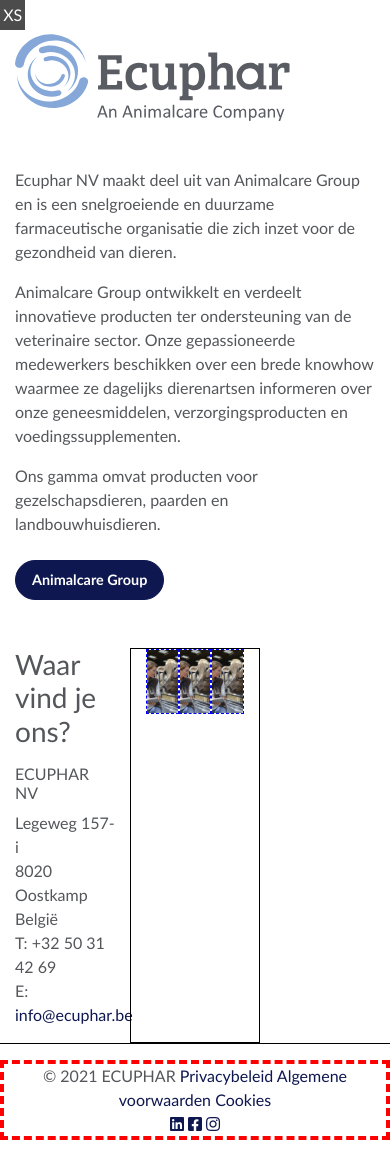
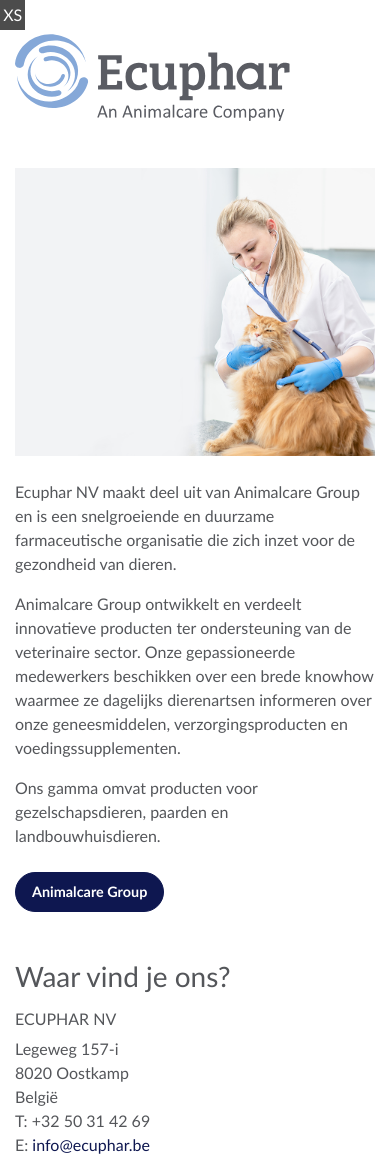
Before and after one commit to Xenophon81/ecuphar, a website built with Parcel: page index.html in a window 390 px wide. Shown: the top 1176 px of the page. Built offline with nearby package versions, Linux system fonts and the light colour scheme.

Commit message:
correcties gedaan

```diff
--- a/index.html
+++ b/index.html
@@ -16,6 +16,7 @@
     <div class="bg-image"></div>
 
     <div class="page">
+
         <header>
             <div class="container">
                 <div class="row">
@@ -28,7 +29,10 @@
 
         <main role="main" class="container pt-3">
             <div class="row">
-                <div class="col col-md-6">
+                <div class="col col-xl-6">
+
+                    <img src="./img/DA-met-kat-smaller.png" alt="" class="kat img-fluid mb-4">
+
                     <p>Ecuphar NV maakt deel uit van Animalcare Group en is een snelgroeiende en duurzame farmaceutische
                         organisatie
                         die zich inzet voor de gezondheid van dieren.
@@ -47,10 +51,11 @@
 
                     <a href="#" class="btn btn-primary btn-lg">Animalcare Group</a>
                 </div>
-            </div>
+            </div><!-- end of row -->
 
-            <div class="row mt-5   ">
-                <div class="col-4">
+            <div class="row mt-5">
+
+                <div class="col-12 col-lg-4">
                     <h3>Waar vind je ons?
                     </h3>
                     <p>
@@ -63,12 +68,12 @@
                     </p>
                 </div>
 
-                <div class="col-4 image-grid">
+                <div class="col-12 col-lg-8 image-grid">
                     <img src="./img/AdobeStock_65766503.jpeg" alt="cat" class="img-fluid">
                     <img src="./img/AdobeStock_65766503.jpeg" alt="cat" class="img-fluid">
                     <img src="./img/AdobeStock_65766503.jpeg" alt="cat" class="img-fluid">
                 </div>
-            </div>
+            </div><!-- end of row -->
         </main>
 
         <footer class="py-3">
@@ -76,14 +81,14 @@
                 <div class="row">
 
                     <div class="col d-flex flex-wrap parent">
-                        <div class="left">
+                        <div class="left address">
                             <span>© 2021 ECUPHAR</span>
                             <a href="#" data-toggle="modal" data-target="#staticBackdrop">Privacybeleid</a>
                             <a href="#">Algemene voorwaarden</a>
                             <a href="#">Cookies</a>
                         </div>
 
-                        <div class="right">
+                        <div class="right social">
                             <a href="https://www.linkedin.com">
                                 <i class="fab fa-linkedin"></i>
                             </a>
@@ -100,7 +105,7 @@
             </div>
         </footer>
 
-    </div>
+    </div><!-- end of .page -->
 
 
 
--- a/scss/index.scss
+++ b/scss/index.scss
@@ -41,6 +41,11 @@
 main{
     flex-grow: 1;
     //border: 10px solid green;
+
+    // .col p {
+    //     width: 80ch;
+    //     border: 1px solid green;
+    //     }
 }
 
 body{
@@ -75,34 +80,38 @@
     // flex-wrap:  nowrap;
     display: grid;
     grid-template-columns: repeat(3, 1fr);
-    //gap: 1rem;
-    border: 1px solid black;
+    gap: 1rem;
+    padding: 1rem 0;
+    //border: 1px solid black;
 
     & > img{
         aspect-ratio: 1 / 2;
         height: auto;
         display: block;
-        border: 1px dashed blue;
+        //border: 1px dashed blue;
     }
 }
 
 footer{
     border-top: 1px solid black;
     padding-top: 0.7rem;
-    .address > *{
-        margin-right: 2rem;
-        &:last-child{
-            margin-right: 0;
-        }
-    }
+    // .address > *{
+    //     margin-right: 2rem;
+    //     &:last-child{
+    //         margin-right: 0;
+    //     }
+    // }
 
     .social{
+        text-align: right;
+        margin-left: auto;
         font-size: 1.5rem;
-        display: flex;
-        align-content: space-around;
+        // display: flex;
+        // align-content: space-around;
     }
 }
 
+// smaller then 1200px
 @media screen and (max-width: 1200px){
     .bg-image{
         display: none;
@@ -110,9 +119,10 @@
 
 }
 
+// smaller then  767px
 @media screen and (max-width: 767px){
     footer .parent{
-        border: 4px dashed red;
+        //border: 4px dashed red;
         display: block !important;
         text-align: center;
     }
@@ -120,3 +130,10 @@
         text-align: center;
     }
 }
+
+// bigger then 1199
+@media screen and (min-width: 1199px){
+    img.kat{
+        display: none;
+    }
+}
```
Also changed, not shown: img/DA-met-kat-smaller.png (added).
